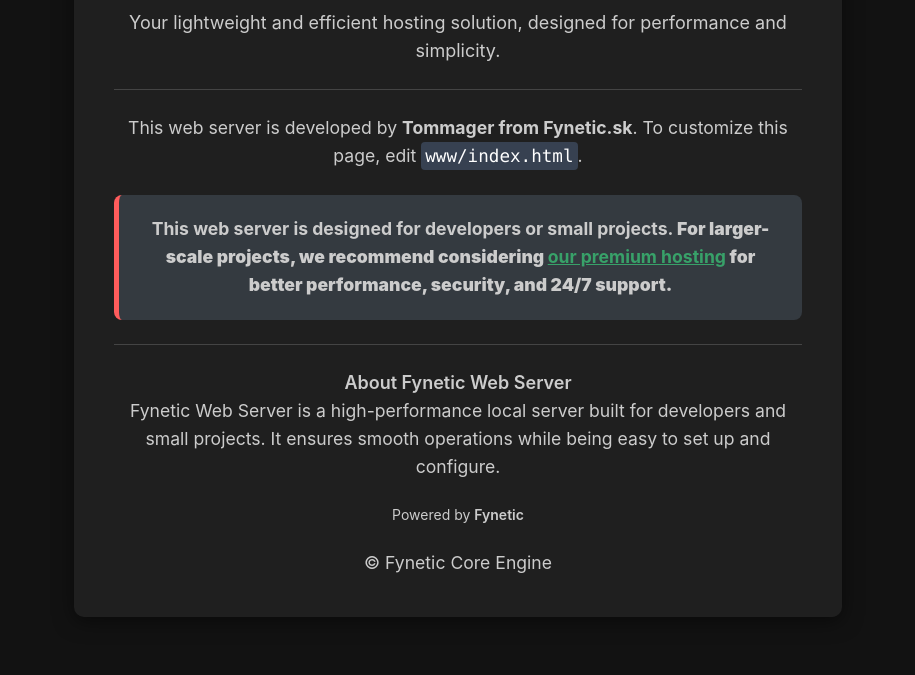
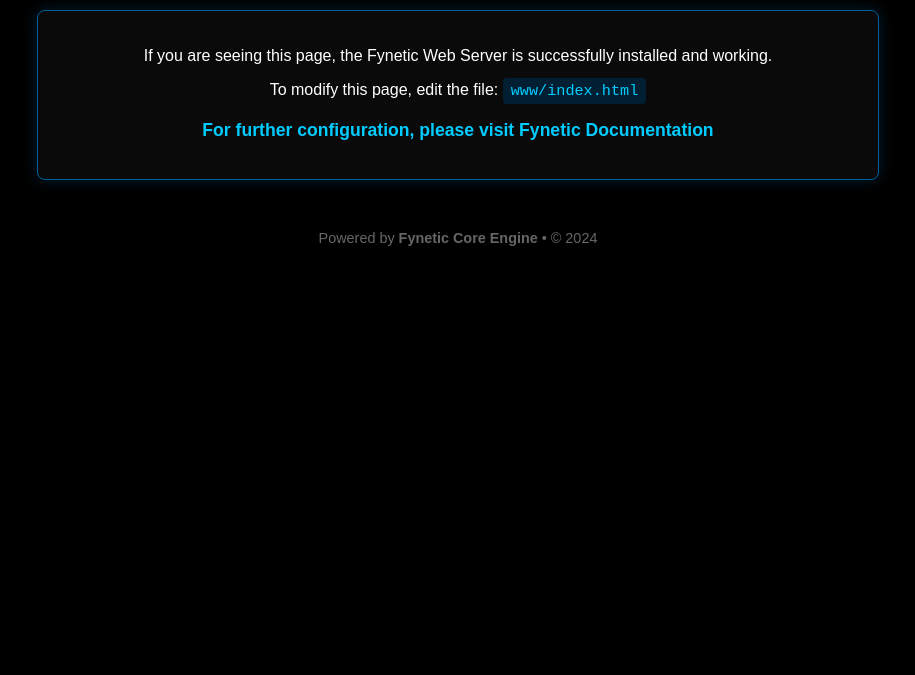
Before and after one commit to Tommager1107/cdn-fynetic, a plain HTML site: page local-server/index.html in a window 1280 px wide. Shown: the part 125-800 px from the top of the page, without its empty margins (182-1097 px from the left). Drawn offline with nearby package versions, Linux system fonts and the light colour scheme.

Commit message:
Update index.html

```diff
--- a/local-server/index.html
+++ b/local-server/index.html
@@ -4,111 +4,70 @@
     <meta charset="UTF-8">
     <meta name="viewport" content="width=device-width, initial-scale=1.0">
     <title>Fynetic Web Server</title>
-    <script src="https://cdn.tailwindcss.com"></script>
     <style>
+
         body {
-            background-color: #121212;
-            color: #e0e0e0;
-            font-family: 'Inter', sans-serif;
+            background-color: #000;
+            color: #fff;
+            font-family: Arial, sans-serif;
+            margin: 0;
+            padding: 0;
+            text-align: center;
         }
 
-        .container {
-            background: #1f1f1f;
-            border-radius: 10px;
-            padding: 30px;
-            box-shadow: 0 4px 20px rgba(0, 0, 0, 0.5);
+
+        h1 {
+            color: #0099ff;
+            font-size: 2.5rem;
+            margin-top: 50px;
         }
 
-        h1 {
-            font-size: 3rem;
-            color: #eaeaea;
+        .content {
+            max-width: 800px;
+            margin: 40px auto;
+            padding: 20px;
+            background: #0a0a0a;
+            border: 1px solid #005f99;
+            border-radius: 8px;
+            box-shadow: 0px 0px 15px rgba(0, 153, 255, 0.2);
         }
 
-        p {
+
+        .notice {
+            color: #00ccff;
             font-size: 1.1rem;
-            color: #ccc;
-            line-height: 1.6;
+            margin-top: 20px;
         }
 
-        .important-note {
-            background-color: #343a40;
-            color: #e53e3e;
-            padding: 20px;
-            border-left: 5px solid #ff5c5c;
-            font-weight: bold;
-            margin-top: 25px;
-            border-radius: 8px;
+
+        code {
+            background: #001f33;
+            padding: 4px 8px;
+            border-radius: 4px;
+            color: #00ccff;
+            font-size: 0.95rem;
         }
 
-            .important-note a {
-                color: #38a169;
-                font-weight: bold;
-                text-decoration: underline;
-            }
 
-        .button {
-            transition: all 0.3s ease-in-out;
-            background: #4C51BF;
-            padding: 12px 24px;
-            border-radius: 8px;
-            color: #fff;
-            text-transform: uppercase;
-            font-weight: 600;
-            cursor: pointer;
-            border: none;
-        }
-
-            .button:hover {
-                background: #3b3995;
-            }
-
-        hr {
-            border-color: #444;
-            margin: 25px 0;
+        .footer {
+            margin-top: 50px;
+            font-size: 0.9rem;
+            color: #666;
         }
     </style>
 </head>
-<body class="flex items-center justify-center h-screen">
+<body>
 
-    <div class="text-center max-w-3xl p-10 container">
-        <h1 class="font-bold">Welcome to Fynetic Web Server</h1>
-        <p class="mt-3 text-lg">
-            Your lightweight and efficient hosting solution, designed for performance and simplicity.
-        </p>
+    <h1>Welcome to Fynetic Web Server</h1>
 
-        <hr class="my-6">
+    <div class="content">
+        <p>If you are seeing this page, the Fynetic Web Server is successfully installed and working.</p>
+        <p>To modify this page, edit the file: <code>www/index.html</code></p>
+        <p class="notice"><strong>For further configuration, please visit <a href="https://tommager1107.github.io/FyneticLocalServer/" style="color: #00ccff; text-decoration: none;">Fynetic Documentation</a></strong></p>
+    </div>
 
-        <p class="text-md">
-            This web server is developed by <strong>Tommager from Fynetic.sk</strong>.
-            To customize this page, edit <code class="bg-gray-700 p-1 rounded text-white">www/index.html</code>.
-        </p>
-
-        <div class="important-note">
-            <p>This web server is designed for developers or small projects. <strong>For larger-scale projects, we recommend considering <a href="https://fynetic.sk" target="_blank">our premium hosting</a> for better performance, security, and 24/7 support.</strong></p>
-        </div>
-
-        <hr class="my-6">
-
-        <p class="text-lg font-semibold">About Fynetic Web Server</p>
-        <p class="text-md">
-            Fynetic Web Server is a high-performance local server built for developers and small projects.
-            It ensures smooth operations while being easy to set up and configure.
-        </p>
-
-        <p class="mt-6 text-sm">
-            Powered by
-            <a href="https://fynetic.sk" class="font-semibold hover:text-blue-600 transition duration-300">
-                Fynetic
-            </a>
-        </p>
-
-        <p class="mt-6 text-sm">
-
-        <p>&#169; Fynetic Core Engine</p>
-
-        </p>
-
-
+    <div class="footer">
+        <p>Powered by <strong>Fynetic Core Engine</strong> &bull; © 2024</p>
     </div>
 
 </body>
```
